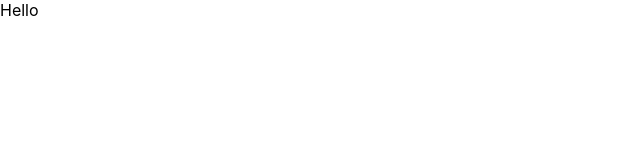
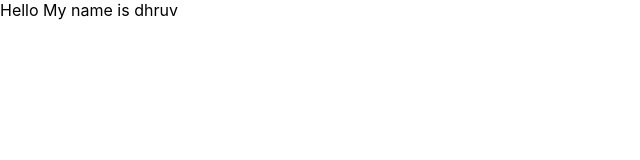
Before and after one commit to dhruv15803/Codetantra-Hackathon, a React (Create React App) app: page / in a window 1280 px wide. Shown: the top 160 px of the page, without its empty margins (0-640 px from the left). Built offline with nearby package versions, Linux system fonts and the light colour scheme.

Commit message:
Third commit

```diff
--- a/src/App.js
+++ b/src/App.js
@@ -4,6 +4,7 @@ function App() {
   return (
     <>
     Hello
+    My name is dhruv
     </>
   );
 }
```
